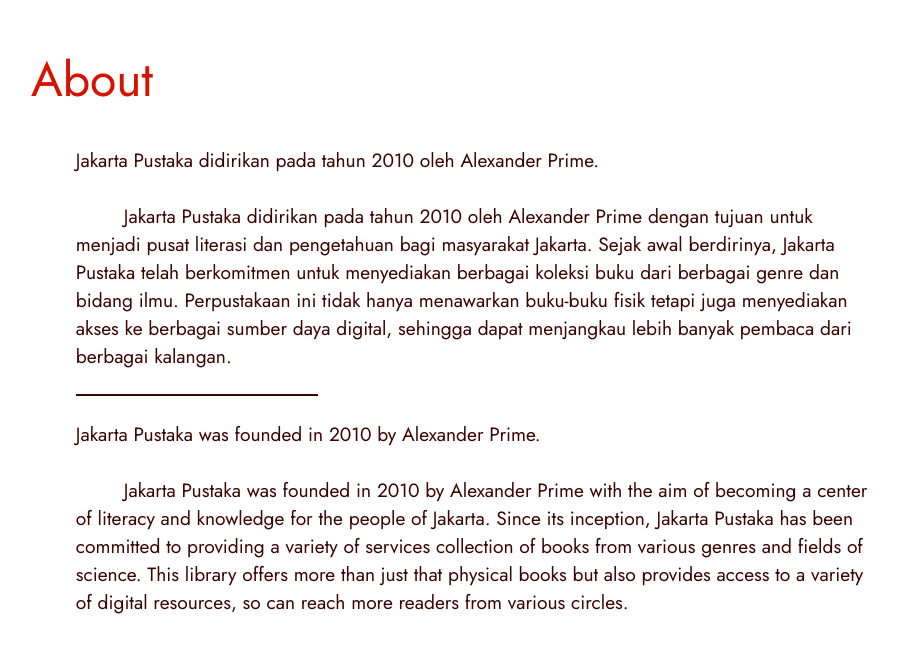
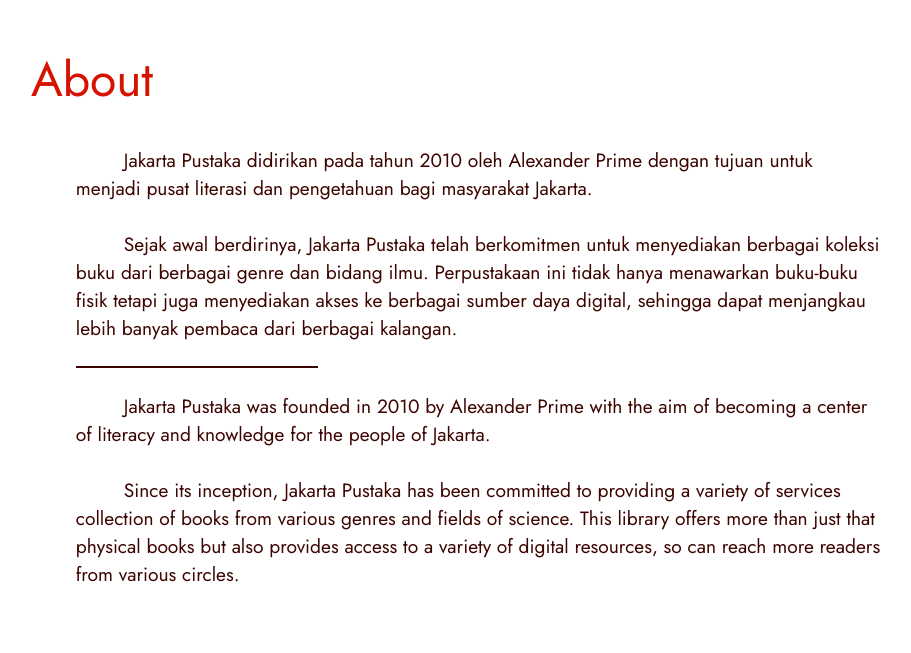
Before and after one commit to tianatanael/UAS_PBO_AplikasiPerpustakaan, a Flask app: page /about/ in a window 1280 px wide. Shown: the part 103-756 px from the top of the page, without its empty margins (161-1072 px from the left). Run offline with Flask 3, Linux system fonts and the light colour scheme; some libraries are stand-ins or nearby versions.

Commit message:
Adjusted About info

```diff
--- a/App_Perpus/templates/about.html
+++ b/App_Perpus/templates/about.html
@@ -40,21 +40,17 @@
     <main>
         <h1>About</h1>
         <div class="main">
-            <p>Jakarta Pustaka didirikan pada tahun 2010 oleh Alexander Prime. <br><br>
+            <p><span class="tab"></span>Jakarta Pustaka didirikan pada tahun 2010 oleh Alexander Prime dengan tujuan untuk menjadi pusat literasi dan pengetahuan bagi masyarakat Jakarta.<br><br>
 
-                <span class="tab"></span>Jakarta Pustaka didirikan pada tahun 2010 oleh Alexander Prime
-                dengan tujuan untuk menjadi pusat literasi dan pengetahuan bagi masyarakat Jakarta.
-                Sejak awal berdirinya, Jakarta Pustaka telah berkomitmen untuk menyediakan berbagai
+                <span class="tab"></span>Sejak awal berdirinya, Jakarta Pustaka telah berkomitmen untuk menyediakan berbagai
                 koleksi buku dari berbagai genre dan bidang ilmu. Perpustakaan ini tidak hanya menawarkan
                 buku-buku fisik tetapi juga menyediakan akses ke berbagai sumber daya digital, sehingga
                 dapat menjangkau lebih banyak pembaca dari berbagai kalangan.</p>
             <div class="divider">
             </div>
-            <p>Jakarta Pustaka was founded in 2010 by Alexander Prime. <br><br>
+            <p><span class="tab"></span>Jakarta Pustaka was founded in 2010 by Alexander Prime with the aim of becoming a center of literacy and knowledge for the people of Jakarta.<br><br>
 
-                <span class="tab"></span>Jakarta Pustaka was founded in 2010 by Alexander Prime
-                with the aim of becoming a center of literacy and knowledge for the people of Jakarta.
-                Since its inception, Jakarta Pustaka has been committed to providing a variety of services
+                <span class="tab"></span>Since its inception, Jakarta Pustaka has been committed to providing a variety of services
                 collection of books from various genres and fields of science. This library offers more than just that
                 physical books but also provides access to a variety of digital resources, so
                 can reach more readers from various circles.</p>
```
Also changed, not shown: App_Perpus/static/images/site.webmanifest.
